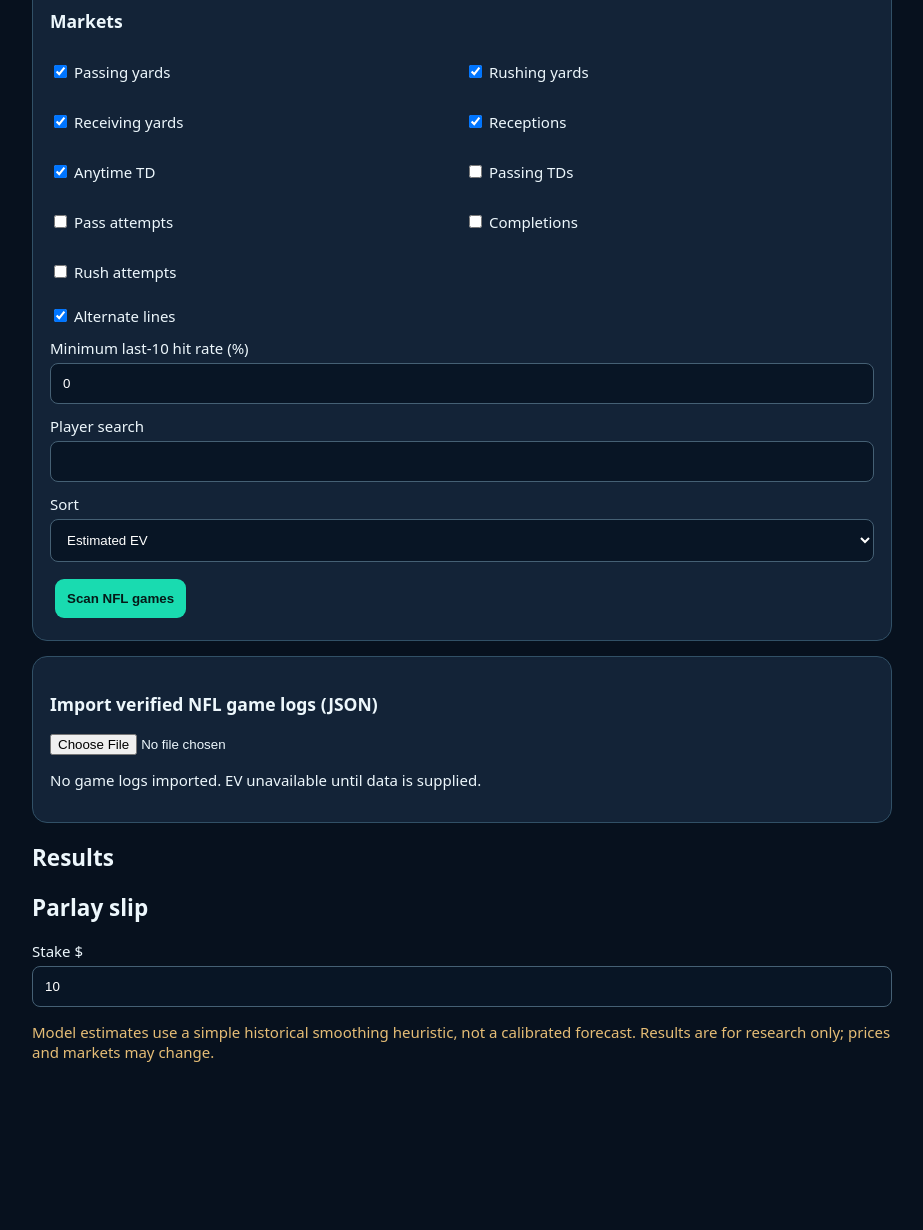
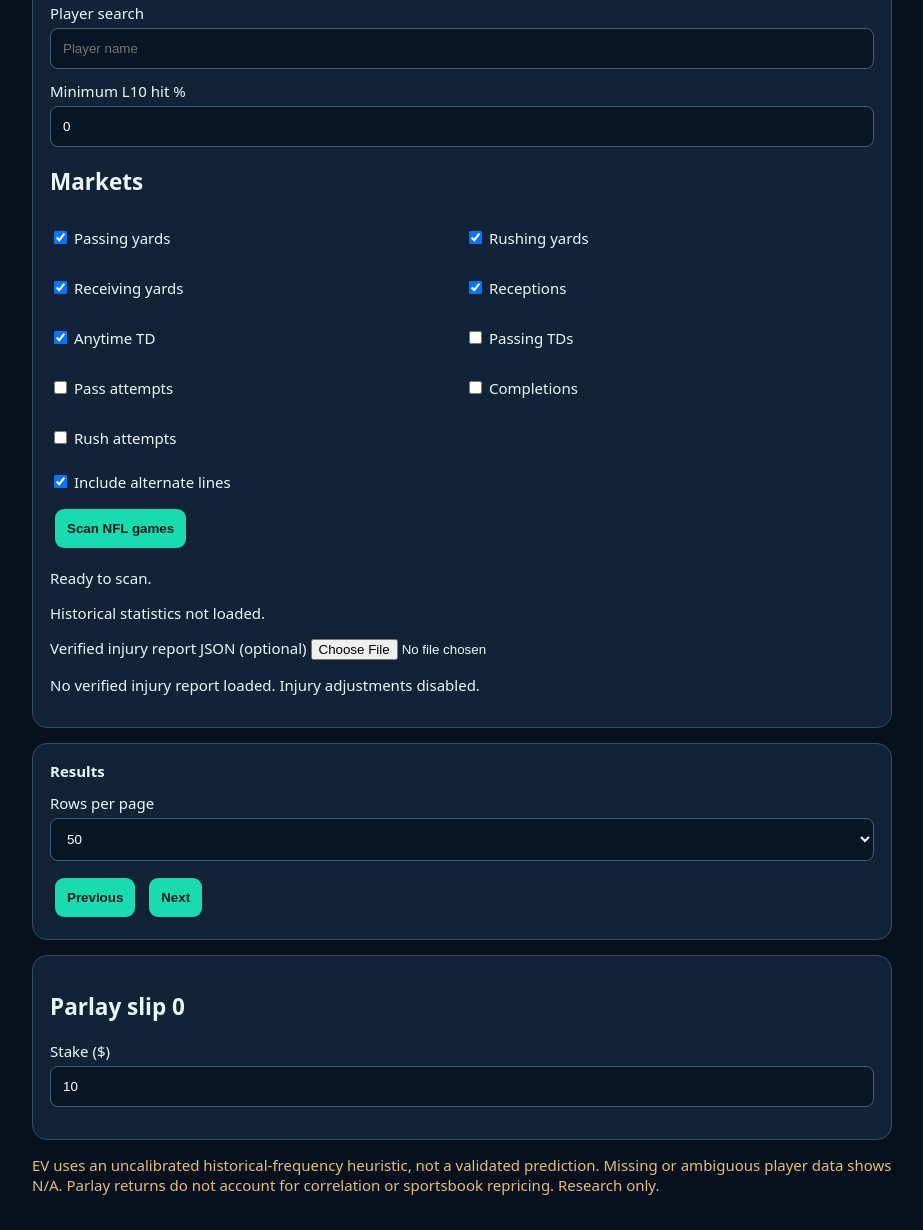
Before and after one commit to e-r-po/ParlayLab, a website: page ParlayLab-PWA/index.html in a window 1280 px wide. Shown: the part 323-1553 px from the top of the page, without its empty margins (178-1101 px from the left). Before the commit the page ends 1420 px from the top, so only its background shows below. Drawn offline with Linux system fonts and the light colour scheme.

Commit message:
index.html

```diff
--- a/ParlayLab-PWA/index.html
+++ b/ParlayLab-PWA/index.html
@@ -1,17 +1,19 @@
 
 <!doctype html>
-<html>
+<html lang="en">
 <head>
+  <meta charset="utf-8">
   <meta name="viewport" content="width=device-width,initial-scale=1">
   <title>ParlayLab NFL Scanner</title>
   <link rel="stylesheet" href="/styles.css">
 </head>
 <body>
-  <main>
-    <h1>ParlayLab · NFL Prop Scanner</h1>
-    <p>Live player props, alternate lines, historical hit rates and estimated value</p>
+<main class="shell">
+  <h1>◈ ParlayLab · NFL Scanner</h1>
+  <p>Compact live odds scanner with automatic nflverse historical hit rates and estimated value.</p>
 
-    <section>
+  <section class="panel">
+    <div class="filters">
       <label>Sportsbook
         <select id="book">
           <option value="draftkings,fanduel,betmgm">All three</option>
@@ -20,67 +22,78 @@
           <option value="betmgm">BetMGM</option>
         </select>
       </label>
-
       <label>Game
         <select id="game">
-          <option value="all">All games</option>
+          <option value="all">All upcoming games</option>
         </select>
       </label>
+      <label>Player search
+        <input id="player" placeholder="Player name">
+      </label>
+      <label>Minimum L10 hit %
+        <input id="minhit" type="number" min="0" max="100" value="0">
+      </label>
+    </div>
 
-      <h3>Markets</h3>
-      <div id="markets"></div>
+    <h2>Markets</h2>
+    <div id="markets" class="checks"></div>
 
     <label>
       <input type="checkbox" id="alts" checked>
-        Alternate lines
+      Include alternate lines
     </label>
 
-      <label>Minimum last-10 hit rate (%)
-        <input id="minhit" type="number" min="0" max="100" value="0">
+    <button class="primary" id="scan">Scan NFL games</button>
+    <p id="status" class="stat">Ready to scan.</p>
+    <p id="statsStatus" class="stat">Historical statistics not loaded.</p>
+
+    <label>Verified injury report JSON (optional)
+      <input type="file" id="injuries" accept=".json,application/json">
     </label>
-
-      <label>Player search
-        <input id="player">
-      </label>
-
-      <label>Sort
-        <select id="sort">
-          <option value="ev">Estimated EV</option>
-          <option value="hit">Historical hit rate</option>
-          <option value="price">Best price</option>
-        </select>
-      </label>
-
-      <button id="scan">Scan NFL games</button>
+    <p id="injuryStatus" class="stat">
+      No verified injury report loaded. Injury adjustments disabled.
+    </p>
   </section>
 
   <section>
-      <h3>Import verified NFL game logs (JSON)</h3>
-      <input type="file" id="logs" accept=".json">
-      <p id="logstatus">
-        No game logs imported. EV unavailable until data is supplied.
-      </p>
+    <div class="pager">
+      <strong id="total">Results</strong>
+      <label>Rows per page
+        <select id="pageSize">
+          <option>50</option>
+          <option>100</option>
+        </select>
+      </label>
+    </div>
+    <div class="tablewrap">
+      <table>
+        <thead><tr id="headers"></tr></thead>
+        <tbody id="results"></tbody>
+      </table>
+    </div>
+    <div class="pager">
+      <button id="prev">Previous</button>
+      <span id="pageInfo"></span>
+      <button id="next">Next</button>
+    </div>
   </section>
 
-    <h2>Results <small id="status"></small></h2>
-    <div id="results"></div>
-
-    <h2>Parlay slip</h2>
+  <section class="panel">
+    <h2>Parlay slip <span id="count">0</span></h2>
     <div id="slip"></div>
-
-    <label>Stake $
-      <input id="stake" type="number" value="10">
+    <label>Stake ($)
+      <input type="number" id="stake" value="10" min="0">
     </label>
-
     <p id="summary"></p>
+  </section>
 
   <p class="note">
-      Model estimates use a simple historical smoothing heuristic,
-      not a calibrated forecast. Results are for research only;
-      prices and markets may change.
+    EV uses an uncalibrated historical-frequency heuristic,
+    not a validated prediction. Missing or ambiguous player
+    data shows N/A. Parlay returns do not account for
+    correlation or sportsbook repricing. Research only.
   </p>
 </main>
-
 <script type="module" src="/app.js"></script>
 </body>
 </html>
```
Lines whose indentation alone changed are shown as unchanged.
